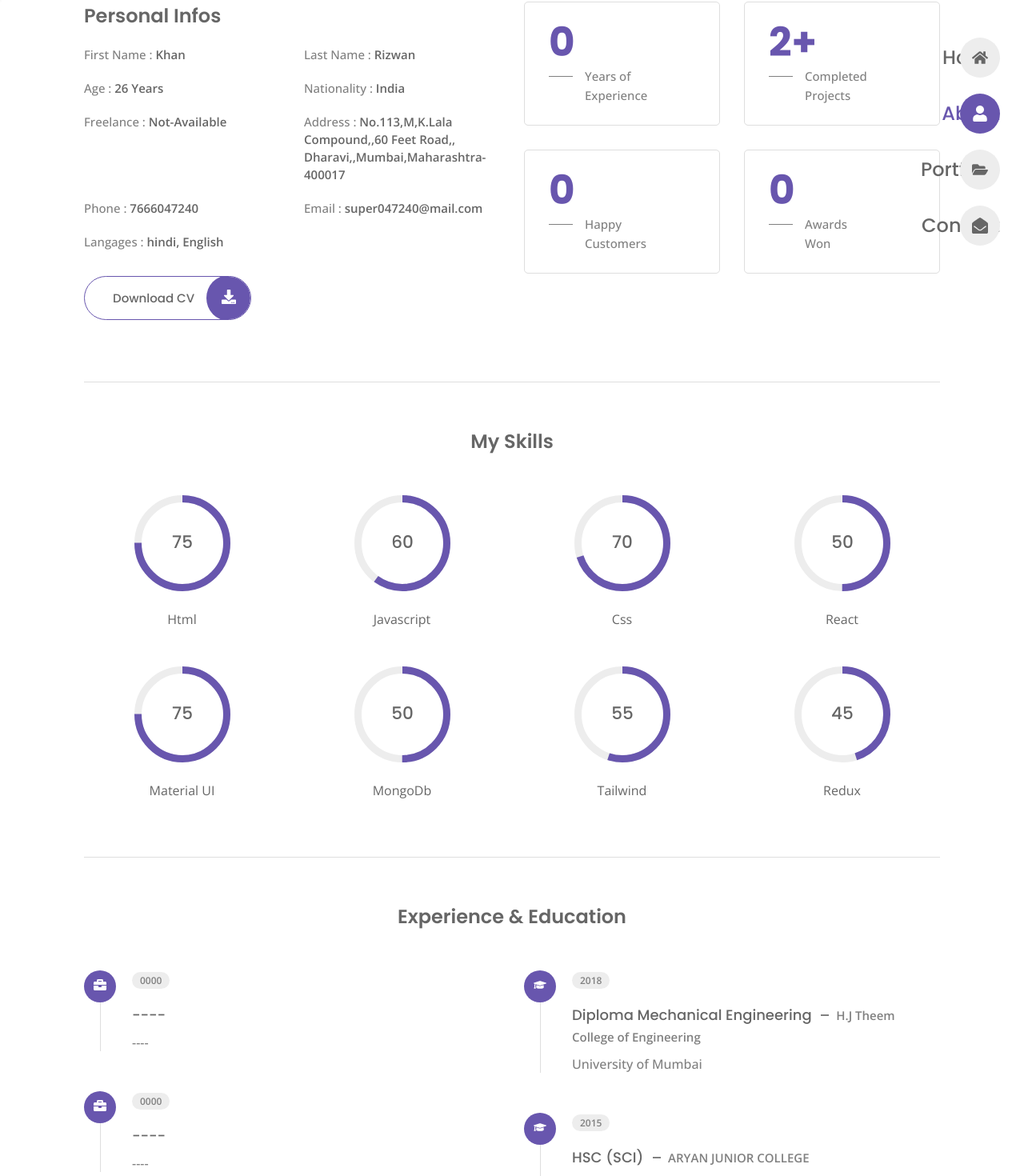
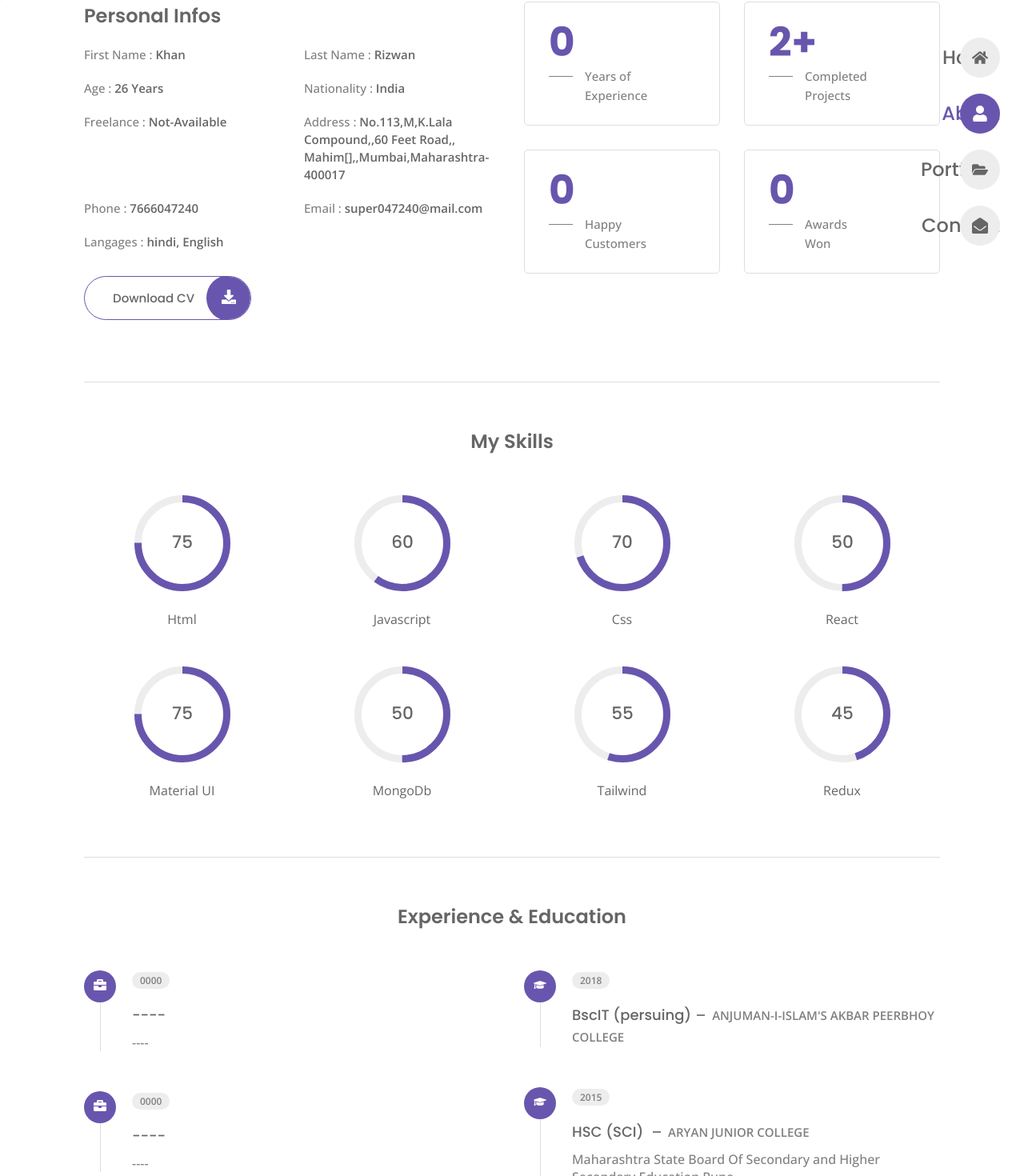
Before and after one commit to supergubber/Portfolioresume, a React (Vite) app: page /about in a window 1280 px wide. Shown: the part 223-1693 px from the top of the page at 80% size. Built offline with nearby package versions, Linux system fonts and the light colour scheme.

Commit message:
education change

```diff
--- a/src/data.jsx
+++ b/src/data.jsx
@@ -93,7 +93,7 @@ export const personalInfo = [
     id: 6,
     title: 'Address : ',
     description:
-      'No.113,M,K.Lala Compound,,60 Feet Road,, Dharavi,,Mumbai,Maharashtra-400017',
+      'No.113,M,K.Lala Compound,,60 Feet Road,, Mahim[],,Mumbai,Maharashtra-400017',
   },
 
   {
@@ -189,9 +189,11 @@ export const resume = [
     category: 'education',
     icon: <FaGraduationCap />,
     year: '2018',
+    // title:
+    //   'Diploma Mechanical Engineering <span> H.J  Theem College of Engineering </span>',
+    // desc: 'University of Mumbai',
     title:
-      'Diploma Mechanical Engineering <span> H.J  Theem College of Engineering </span>',
-    desc: 'University of Mumbai',
+      "BscIT (persuing)<span>ANJUMAN-I-ISLAM'S AKBAR PEERBHOY COLLEGE</span>",
   },
 
   {
```
